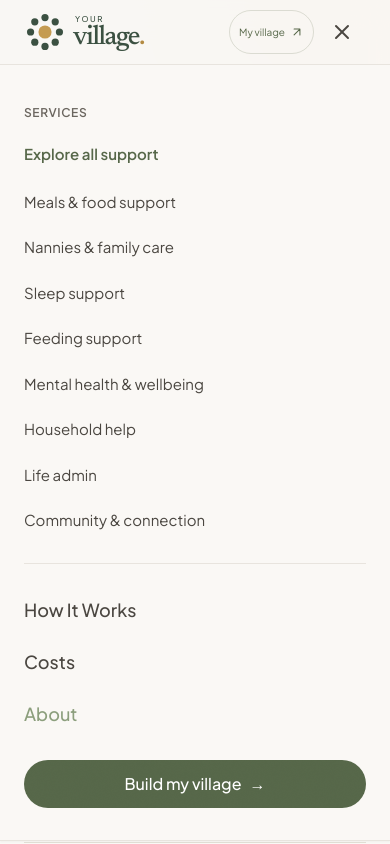
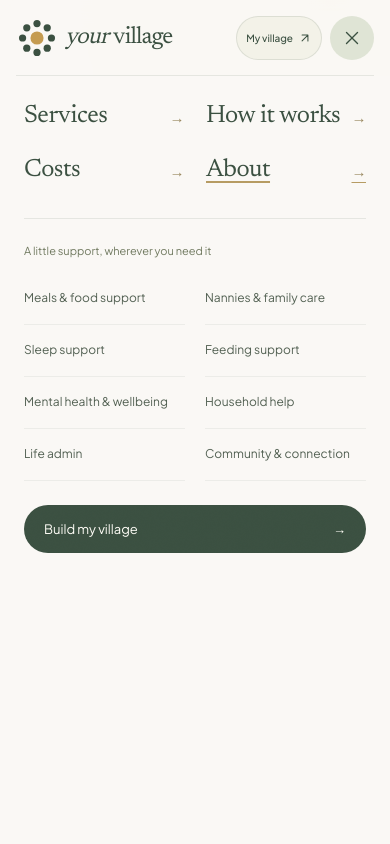
Before and after one commit to mkoull/your-village-site, a Next.js app: page /about in a window 390 px wide. Both pictures are taken after a click on the button "Open menu". Shown: the top 844 px of the page. Built offline with nearby package versions, Linux system fonts and the light colour scheme.

Commit message:
Refine the Village wordmark and responsive header

```diff
--- a/app/brand.css
+++ b/app/brand.css
@@ -108,3 +108,359 @@
     display: none;
   }
 }
+
+/* A spacious masthead lockup; the original circle mark stays intact. */
+.village-brand-header {
+  gap: 12px;
+}
+.village-brand-header .village-brand-symbol {
+  width: 58px;
+  height: 58px;
+}
+.village-brand-header .village-brand-wordmark {
+  flex-direction: row;
+  align-items: baseline;
+  gap: 0.2em;
+  font-family: var(--font-heading);
+  font-size: 35px;
+  line-height: 1;
+  white-space: nowrap;
+}
+.village-brand-header :is(.village-brand-your, .village-brand-name) {
+  font: inherit;
+  letter-spacing: -0.035em;
+  text-transform: none;
+  padding: 0;
+  font-weight: 400;
+}
+.village-brand-header .village-brand-your {
+  font-style: italic;
+}
+.site-header {
+  --header-height: 96px;
+  position: fixed;
+  inset: 0 0 auto;
+  z-index: 50;
+  color: #3b5041;
+  background: #faf8f5e8;
+  transition:
+    background 200ms,
+    box-shadow 200ms;
+}
+.site-header.is-scrolled,
+.site-header.is-menu-open {
+  background: #faf8f5f5;
+  backdrop-filter: blur(18px);
+  box-shadow: 0 4px 24px #2d463407;
+}
+.site-header-inner {
+  display: flex;
+  align-items: center;
+  gap: 28px;
+  height: var(--header-height);
+  max-width: 1152px;
+  margin: auto;
+  padding-inline: 24px;
+  position: relative;
+}
+.site-header-inner::after {
+  content: "";
+  position: absolute;
+  inset: auto 24px 0;
+  height: 1px;
+  background: #3b50411c;
+}
+.site-header-brand {
+  display: inline-flex;
+  align-items: center;
+  flex-shrink: 0;
+  min-height: 48px;
+  border-radius: 4px;
+}
+.site-header-links {
+  display: flex;
+  align-items: center;
+  gap: 26px;
+  margin-inline: auto;
+}
+.site-header-services {
+  display: flex;
+  align-items: center;
+  position: relative;
+}
+.site-header-link {
+  display: inline-flex;
+  align-items: center;
+  min-height: 44px;
+  font-size: 13px;
+  font-weight: 500;
+  white-space: nowrap;
+  color: #526052;
+  text-decoration-color: transparent;
+  text-underline-offset: 7px;
+  transition:
+    color 180ms,
+    text-decoration-color 180ms;
+}
+.site-header-link:hover,
+.site-header-link[aria-current="page"] {
+  color: #2e4839;
+  text-decoration: underline;
+  text-decoration-thickness: 1px;
+  text-decoration-color: #b69b62;
+}
+.site-header-dropdown-toggle {
+  display: grid;
+  place-items: center;
+  width: 44px;
+  height: 44px;
+  border-radius: 50%;
+  margin-left: 1px;
+  color: #65745e;
+  cursor: pointer;
+}
+.site-header-dropdown-toggle:hover,
+.site-header-dropdown-toggle[aria-expanded="true"] {
+  background: #e9ecdf;
+}
+.site-header-dropdown-toggle svg {
+  transition: transform 180ms;
+}
+.site-header-dropdown-toggle[aria-expanded="true"] svg {
+  transform: rotate(180deg);
+}
+.site-header-dropdown {
+  position: absolute;
+  top: calc(100% + 16px);
+  left: -20px;
+  width: 282px;
+  padding: 12px;
+  background: #fffdf7;
+  border: 1px solid #e2ddcf;
+  border-radius: 16px;
+  box-shadow: 0 16px 40px #34432d17;
+}
+.site-header-dropdown a {
+  display: flex;
+  align-items: center;
+  min-height: 44px;
+  padding: 10px 12px;
+  border-radius: 7px;
+  font-size: 13px;
+  color: #526052;
+}
+.site-header-dropdown a:hover,
+.site-header-dropdown a[aria-current="page"] {
+  background: #eef0e5;
+  color: #304936;
+}
+.site-header-dropdown .site-header-all-services {
+  justify-content: space-between;
+  font-weight: 600;
+  margin-bottom: 8px;
+  border-bottom: 1px solid #e8e5d8;
+  border-radius: 0;
+}
+.site-header-desktop-action .village-nav-link {
+  min-height: 46px;
+  padding: 11px 21px;
+  background: #3b5041;
+  white-space: nowrap;
+  transition:
+    background 180ms,
+    box-shadow 180ms;
+}
+.site-header-desktop-action .village-nav-link:hover {
+  background: #4e6652;
+  box-shadow: 0 3px 12px #3b504117;
+}
+.site-header :is(a, button):focus-visible {
+  outline: 2px solid #8a6c31;
+  outline-offset: 4px;
+}
+.site-header-mobile-action,
+.site-header-menu-toggle,
+.site-header-mobile-menu {
+  display: none;
+}
+@media (max-width: 1023px) {
+  .site-header {
+    --header-height: 80px;
+  }
+  .site-header-inner {
+    gap: 12px;
+    padding-inline: 24px;
+  }
+  .village-brand-header {
+    gap: 9px;
+  }
+  .village-brand-header .village-brand-symbol {
+    width: 48px;
+    height: 48px;
+  }
+  .village-brand-header .village-brand-wordmark {
+    font-size: 30px;
+  }
+  .site-header-links,
+  .site-header-desktop-action {
+    display: none;
+  }
+  .site-header-mobile-action {
+    display: flex;
+    margin-left: auto;
+  }
+  .site-header-mobile-action .village-nav-mobile {
+    min-height: 44px;
+    gap: 7px;
+    padding: 8px 12px;
+    font-size: 11px;
+    font-weight: 500;
+    white-space: nowrap;
+    background: #f3f2e8;
+    border-color: #3b504120;
+    color: #3b5041;
+  }
+  .site-header-menu-toggle {
+    display: grid;
+    place-items: center;
+    width: 44px;
+    height: 44px;
+    flex-shrink: 0;
+    border-radius: 50%;
+    background: #ebece2;
+    cursor: pointer;
+  }
+  .site-header-menu-toggle:hover,
+  .site-header-menu-toggle[aria-expanded="true"] {
+    background: #dfe4d5;
+  }
+  .site-header-mobile-menu {
+    display: block;
+    min-height: calc(100dvh - var(--header-height));
+    max-height: calc(100dvh - var(--header-height));
+    overflow-y: auto;
+    overscroll-behavior: contain;
+    background: #faf8f5;
+  }
+  .site-header-mobile-content {
+    max-width: 640px;
+    margin: auto;
+    padding: 14px 24px max(28px, env(safe-area-inset-bottom));
+  }
+  .site-header-mobile-primary {
+    display: grid;
+    grid-template-columns: 1fr 1fr;
+    column-gap: 24px;
+    padding-bottom: 20px;
+    border-bottom: 1px solid #3b50411c;
+  }
+  .site-header-mobile-primary a {
+    display: flex;
+    align-items: center;
+    justify-content: space-between;
+    min-height: 54px;
+    font-family: var(--font-heading);
+    font-size: 27px;
+    letter-spacing: -0.02em;
+  }
+  .site-header-mobile-primary a span {
+    color: #9a8960;
+    font-family: var(--font-body);
+    font-size: 15px;
+    margin-left: 10px;
+  }
+  .site-header-menu-eyebrow {
+    margin: 23px 0 12px;
+    font-size: 11px;
+    color: #70795f;
+  }
+  .site-header-mobile-services {
+    display: grid;
+    grid-template-columns: 1fr 1fr;
+    gap: 0 20px;
+  }
+  .site-header-mobile-services a {
+    display: flex;
+    align-items: center;
+    min-height: 52px;
+    padding: 10px 0;
+    border-bottom: 1px solid #3b504112;
+    font-size: 12px;
+    line-height: 1.5;
+    color: #526052;
+  }
+  .site-header-mobile-content a[aria-current="page"] {
+    text-decoration: underline;
+    text-underline-offset: 5px;
+    text-decoration-color: #b69b62;
+  }
+  .site-header-menu-cta {
+    display: flex;
+    align-items: center;
+    justify-content: space-between;
+    min-height: 48px;
+    margin-top: 24px;
+    padding: 12px 20px;
+    border-radius: 30px;
+    color: #fffdf7;
+    background: #3b5041;
+    font-size: 13px;
+  }
+}
+@media (max-width: 479px) {
+  .site-header {
+    --header-height: 76px;
+  }
+  .site-header-inner {
+    gap: 8px;
+    padding-inline: 16px;
+  }
+  .site-header-inner::after {
+    inset-inline: 16px;
+  }
+  .village-brand-header {
+    gap: 7px;
+  }
+  .village-brand-header .village-brand-symbol {
+    width: 42px;
+    height: 42px;
+  }
+  .village-brand-header .village-brand-wordmark {
+    font-size: clamp(22px, 6.1vw, 29px);
+  }
+  .site-header-mobile-action .village-nav-mobile {
+    gap: 5px;
+    padding-inline: 9px;
+    font-size: 10px;
+  }
+  .site-header-mobile-content {
+    padding-inline: 24px;
+  }
+  .site-header-mobile-primary {
+    column-gap: 22px;
+  }
+  .site-header-mobile-primary a {
+    font-size: 25px;
+  }
+}
+@media (max-width: 359px) {
+  .site-header-inner {
+    gap: 5px;
+  }
+  .village-brand-header .village-brand-wordmark {
+    font-size: 21px;
+  }
+  .site-header-mobile-primary {
+    grid-template-columns: 1fr;
+  }
+  .site-header-mobile-primary a {
+    min-height: 48px;
+  }
+}
+@media (prefers-reduced-motion: reduce) {
+  .site-header,
+  .site-header *,
+  .site-header *::after {
+    transition: none;
+  }
+}
--- a/components/layout/Navbar.tsx
+++ b/components/layout/Navbar.tsx
@@ -16,7 +16,7 @@ const serviceLinks = services.map((s) => ({
 
 const mainLinks = [
   { label: "Services", href: "/services" },
-  { label: "How It Works", href: "/how-it-works" },
+  { label: "How it works", href: "/how-it-works" },
   { label: "Costs", href: "/pricing" },
   { label: "About", href: "/about" },
 ];
@@ -24,11 +24,18 @@ const mainLinks = [
 export default function Navbar() {
   const scrolled = useScrolled(40);
   const pathname = usePathname();
-  const isHome = pathname === "/";
   const [mobileOpen, setMobileOpen] = useState(false);
   const [servicesOpen, setServicesOpen] = useState(false);
   const dropdownRef = useRef<HTMLLIElement>(null);
   const previousPath = useRef(pathname);
+  const navRef = useRef<HTMLElement>(null);
+  const menuButton = useRef<HTMLButtonElement>(null);
+  const servicesButton = useRef<HTMLButtonElement>(null);
+
+  function closeMenus() {
+    setMobileOpen(false);
+    setServicesOpen(false);
+  }
 
   useEffect(() => {
     if (previousPath.current === pathname) return;
@@ -38,15 +45,16 @@ export default function Navbar() {
   }, [pathname]);
 
   useEffect(() => {
-    document.body.style.overflow = mobileOpen ? "hidden" : "";
+    if (!mobileOpen) return;
+    const previous = document.body.style.overflow;
+    document.body.style.overflow = "hidden";
     return () => {
-      document.body.style.overflow = "";
+      document.body.style.overflow = previous;
     };
   }, [mobileOpen]);
 
-  // Close services dropdown on outside click
   useEffect(() => {
-    function handleClick(e: MouseEvent) {
+    function handleClick(e: PointerEvent) {
       if (
         dropdownRef.current &&
         !dropdownRef.current.contains(e.target as Node)
@@ -54,13 +62,10 @@ export default function Navbar() {
         setServicesOpen(false);
       }
     }
-    document.addEventListener("mousedown", handleClick);
-    return () => document.removeEventListener("mousedown", handleClick);
+    document.addEventListener("pointerdown", handleClick);
+    return () => document.removeEventListener("pointerdown", handleClick);
   }, []);
 
-  const navRef = useRef<HTMLElement>(null);
-  const menuButton = useRef<HTMLButtonElement>(null);
-  const servicesButton = useRef<HTMLButtonElement>(null);
   useEffect(() => {
     const onKey = (event: KeyboardEvent) => {
       if (event.key === "Escape") {
@@ -92,63 +97,77 @@ export default function Navbar() {
     document.addEventListener("keydown", onKey);
     return () => document.removeEventListener("keydown", onKey);
   }, [mobileOpen, servicesOpen]);
+
   useEffect(() => {
     if (!mobileOpen) return;
     const elements = Array.from(
       document.querySelectorAll<HTMLElement>(
-        "main, body > footer, [data-village-dock]",
+        "main, footer, [data-village-dock]",
       ),
     );
     const previous = elements.map((el) => el.inert);
     elements.forEach((el) => {
       el.inert = true;
     });
-    const media = window.matchMedia("(min-width: 768px)");
-    const onResize = () => {
-      if (media.matches) setMobileOpen(false);
-    };
-    media.addEventListener("change", onResize);
     return () => {
       elements.forEach((el, i) => {
         el.inert = previous[i];
       });
-      media.removeEventListener("change", onResize);
     };
   }, [mobileOpen]);
-  const showBg = scrolled || !isHome || mobileOpen;
+
+  useEffect(() => {
+    const media = window.matchMedia("(min-width: 1024px)");
+    const onResize = () => {
+      setMobileOpen(false);
+      setServicesOpen(false);
+    };
+    media.addEventListener("change", onResize);
+    return () => media.removeEventListener("change", onResize);
+  }, []);
+
+  const isCurrent = (href: string) =>
+    pathname === href ||
+    (href === "/services" && pathname.startsWith("/services/"));
 
   return (
     <nav
       ref={navRef}
       aria-label="Main navigation"
       className={cn(
-        "fixed top-0 left-0 right-0 z-50 transition-all duration-300",
-        showBg
-          ? "bg-background/90 backdrop-blur-lg border-b border-border shadow-sm"
-          : "bg-transparent",
+        "site-header",
+        (scrolled || pathname !== "/") && "is-scrolled",
+        mobileOpen && "is-menu-open",
       )}
     >
-      <div className="mx-auto max-w-6xl px-6 flex items-center justify-between h-16 md:h-20">
-        {/* Logo */}
+      <div className="site-header-inner">
         <Link
           href="/"
-          aria-label="Your Village"
-          onClick={() => setMobileOpen(false)}
-          className="flex items-center gap-2.5 transition-colors text-text-primary"
+          aria-label="Your Village home"
+          onClick={closeMenus}
+          className="site-header-brand"
         >
-          <VillageBrand />
+          <VillageBrand variant="header" />
         </Link>
 
-        {/* Desktop nav */}
-        <ul className="hidden md:flex items-center gap-8">
-          {/* Services with dropdown */}
-          <li className="relative flex items-center" ref={dropdownRef}>
+        <ul className="site-header-links">
+          <li
+            className="site-header-services"
+            ref={dropdownRef}
+            onBlur={(event) => {
+              if (
+                !event.currentTarget.contains(
+                  event.relatedTarget as Node | null,
+                )
+              )
+                setServicesOpen(false);
+            }}
+          >
             <Link
               href="/services"
-              aria-current={
-                pathname.startsWith("/services") ? "page" : undefined
-              }
-              className="text-[15px] font-medium text-text-body hover:text-sage"
+              onClick={closeMenus}
+              aria-current={isCurrent("/services") ? "page" : undefined}
+              className="site-header-link"
             >
               Services
             </Link>
@@ -157,12 +176,7 @@ export default function Navbar() {
               aria-label="Show service categories"
               aria-controls="services-menu"
               onClick={() => setServicesOpen(!servicesOpen)}
-              className={cn(
-                "text-[15px] font-medium transition-colors hover:text-sage flex items-center justify-center w-8 h-10",
-                pathname.startsWith("/services")
-                  ? "text-sage"
-                  : "text-text-body",
-              )}
+              className="site-header-dropdown-toggle"
               aria-expanded={servicesOpen}
             >
               <svg
@@ -171,36 +185,28 @@ export default function Navbar() {
                 viewBox="0 0 12 12"
                 fill="none"
                 stroke="currentColor"
-                strokeWidth="2"
+                strokeWidth="1.5"
                 strokeLinecap="round"
-                className={cn(
-                  "transition-transform duration-200",
-                  servicesOpen && "rotate-180",
-                )}
+                aria-hidden="true"
               >
                 <path d="M3 5l3 3 3-3" />
               </svg>
             </button>
-
             {servicesOpen && (
-              <div
-                id="services-menu"
-                className="absolute top-full left-1/2 -translate-x-1/2 mt-3 w-64 bg-elevated/95 backdrop-blur-xl rounded-[var(--radius-md)] border border-border shadow-lg py-2 animate-fade-in"
-              >
+              <div id="services-menu" className="site-header-dropdown">
                 <Link
                   href="/services"
-                  onClick={() => setServicesOpen(false)}
-                  className="block px-4 py-2.5 text-sm font-medium text-sage hover:bg-surface transition-colors"
+                  onClick={closeMenus}
+                  className="site-header-all-services"
                 >
-                  All Services
+                  Explore all support <span aria-hidden="true">&rarr;</span>
                 </Link>
-                <div className="border-t border-border-subtle my-1" />
                 {serviceLinks.map((link) => (
                   <Link
                     key={link.href}
                     href={link.href}
-                    onClick={() => setServicesOpen(false)}
-                    className="block px-4 py-2 text-sm text-text-body hover:text-sage hover:bg-surface transition-colors"
+                    onClick={closeMenus}
+                    aria-current={pathname === link.href ? "page" : undefined}
                   >
                     {link.label}
                   </Link>
@@ -208,17 +214,13 @@ export default function Navbar() {
               </div>
             )}
           </li>
-
-          {/* Other links */}
           {mainLinks.slice(1).map((link) => (
             <li key={link.href}>
               <Link
                 href={link.href}
-                aria-current={pathname === link.href ? "page" : undefined}
-                className={cn(
-                  "nav-link-animated text-[15px] font-medium transition-colors hover:text-sage",
-                  pathname === link.href ? "text-sage" : "text-text-body",
-                )}
+                onClick={closeMenus}
+                aria-current={isCurrent(link.href) ? "page" : undefined}
+                className="site-header-link"
               >
                 {link.label}
               </Link>
@@ -226,101 +228,85 @@ export default function Navbar() {
           ))}
         </ul>
 
-        {/* Desktop CTA */}
-        <div className="hidden md:flex items-center gap-3">
+        <div className="site-header-desktop-action">
           <VillageNavLink />
         </div>
-
-        <div className="md:hidden ml-auto mr-2">
-          <VillageNavLink mobile onClick={() => setMobileOpen(false)} />
+        <div className="site-header-mobile-action">
+          <VillageNavLink mobile onClick={closeMenus} />
         </div>
-        {/* Mobile hamburger */}
         <button
           ref={menuButton}
           aria-controls="mobile-menu"
-          onClick={() => setMobileOpen(!mobileOpen)}
-          className="md:hidden min-h-11 min-w-11 p-2 text-text-body"
+          onClick={() => {
+            setMobileOpen(!mobileOpen);
+            setServicesOpen(false);
+          }}
+          className="site-header-menu-toggle"
           aria-label={mobileOpen ? "Close menu" : "Open menu"}
           aria-expanded={mobileOpen}
         >
           <svg
-            width="24"
-            height="24"
+            width="22"
+            height="22"
             viewBox="0 0 24 24"
             fill="none"
             stroke="currentColor"
-            strokeWidth="2"
+            strokeWidth="1.5"
             strokeLinecap="round"
+            aria-hidden="true"
           >
             {mobileOpen ? (
               <>
-                <line x1="18" y1="6" x2="6" y2="18" />
-                <line x1="6" y1="6" x2="18" y2="18" />
+                <path d="m6 6 12 12" />
+                <path d="M18 6 6 18" />
               </>
             ) : (
               <>
-                <line x1="4" y1="7" x2="20" y2="7" />
-                <line x1="4" y1="12" x2="20" y2="12" />
-                <line x1="4" y1="17" x2="20" y2="17" />
+                <path d="M4 8h16" />
+                <path d="M4 16h16" />
               </>
             )}
           </svg>
         </button>
       </div>
 
-      {/* Mobile menu */}
       {mobileOpen && (
-        <div
-          id="mobile-menu"
-          className="md:hidden bg-background/98 backdrop-blur-xl border-t border-border max-h-[calc(100dvh-4rem)] overflow-y-auto"
+        <div id="mobile-menu" className="site-header-mobile-menu">
+          <div className="site-header-mobile-content">
+            <div className="site-header-mobile-primary">
+              {mainLinks.map((link) => (
+                <Link
+                  key={link.href}
+                  href={link.href}
+                  onClick={closeMenus}
+                  aria-current={isCurrent(link.href) ? "page" : undefined}
                 >
-          <div className="px-6 py-8 flex flex-col gap-2">
-            {/* Services section */}
-            <p className="text-xs font-semibold uppercase tracking-wider text-text-muted mb-1 mt-2">
-              Services
+                  {link.label}
+                  <span aria-hidden="true">&rarr;</span>
+                </Link>
+              ))}
+            </div>
+            <p className="site-header-menu-eyebrow">
+              A little support, wherever you need it
             </p>
-            <Link
-              href="/services"
-              onClick={() => setMobileOpen(false)}
-              className="text-[15px] font-semibold text-text-sage py-2"
-            >
-              Explore all support
-            </Link>
+            <div className="site-header-mobile-services">
               {serviceLinks.map((link) => (
                 <Link
                   key={link.href}
                   href={link.href}
-                onClick={() => setMobileOpen(false)}
-                className="text-[15px] text-text-body hover:text-sage py-1.5 transition-colors"
+                  onClick={closeMenus}
+                  aria-current={pathname === link.href ? "page" : undefined}
                 >
                   {link.label}
                 </Link>
               ))}
-
-            <div className="border-t border-border my-4" />
-
-            {/* Main links */}
-            {mainLinks.slice(1).map((link) => (
-              <Link
-                key={link.href}
-                href={link.href}
-                onClick={() => setMobileOpen(false)}
-                className={cn(
-                  "text-lg font-medium py-2 transition-colors",
-                  pathname === link.href ? "text-sage" : "text-text-body",
-                )}
-              >
-                {link.label}
-              </Link>
-            ))}
-
+            </div>
             <Link
               href="/get-started"
-              onClick={() => setMobileOpen(false)}
-              className="mt-4 inline-flex items-center justify-center gap-2 px-7 py-3 text-base font-medium rounded-full bg-sage-deep text-white hover:bg-sage-dark transition-all"
+              onClick={closeMenus}
+              className="site-header-menu-cta"
             >
-              Build my village
-              <span aria-hidden="true">&rarr;</span>
+              Build my village <span aria-hidden="true">&rarr;</span>
             </Link>
           </div>
         </div>
--- a/components/ui/VillageBrand.tsx
+++ b/components/ui/VillageBrand.tsx
@@ -2,12 +2,14 @@ import VillageMark from "./VillageMark";
 
 export default function VillageBrand({
   inverse = false,
+  variant = "default",
 }: {
   inverse?: boolean;
+  variant?: "default" | "header";
 }) {
   return (
     <span
-      className={`village-brand ${inverse ? "village-brand-inverse" : ""}`}
+      className={`village-brand ${inverse ? "village-brand-inverse" : ""} ${variant === "header" ? "village-brand-header" : ""}`}
       role="img"
       aria-label="Your Village"
     >
@@ -17,7 +19,10 @@ export default function VillageBrand({
       <span className="village-brand-wordmark" aria-hidden="true">
         <span className="village-brand-your">your</span>
         <span className="village-brand-name">
-          village<span className="village-brand-period">.</span>
+          village
+          {variant === "default" && (
+            <span className="village-brand-period">.</span>
+          )}
         </span>
       </span>
     </span>
```
Also changed, not shown: 1 other file (tests, documents, lock files or other folders). Lines whose indentation alone changed are shown as unchanged.
